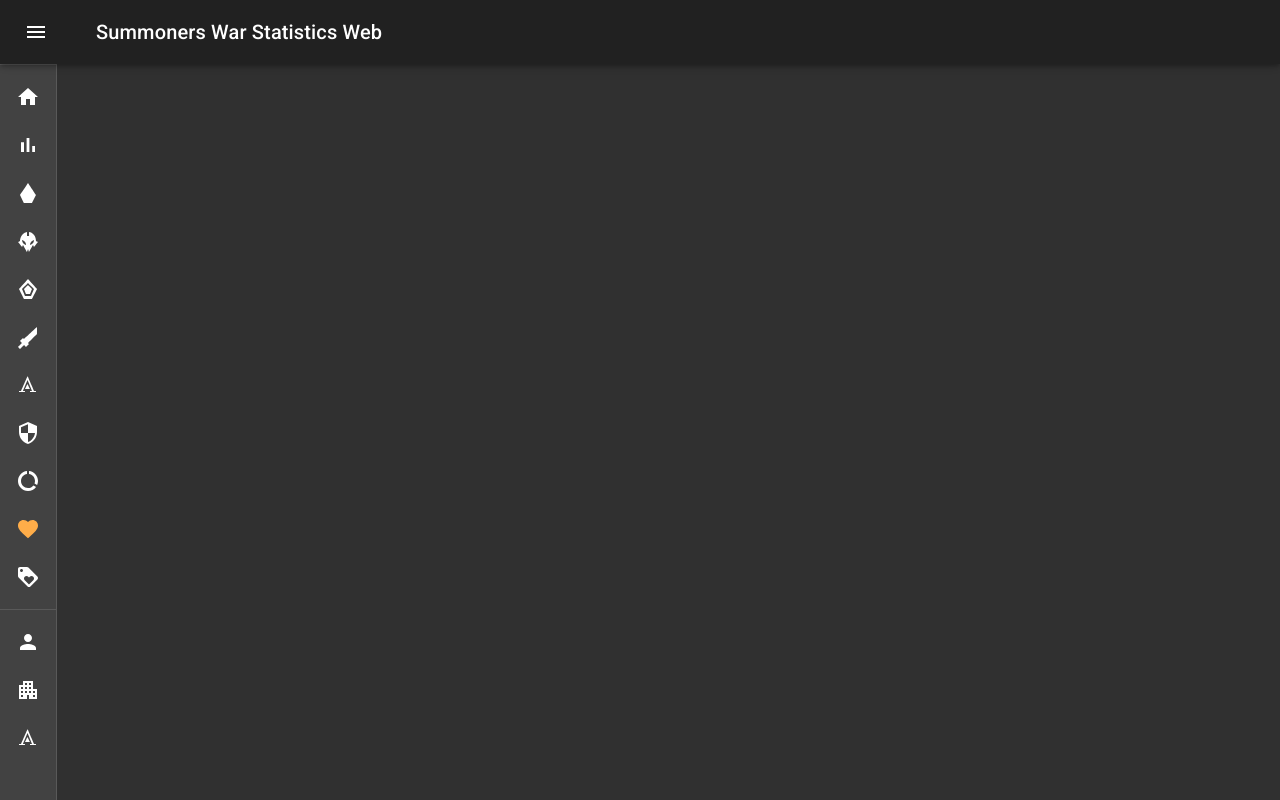
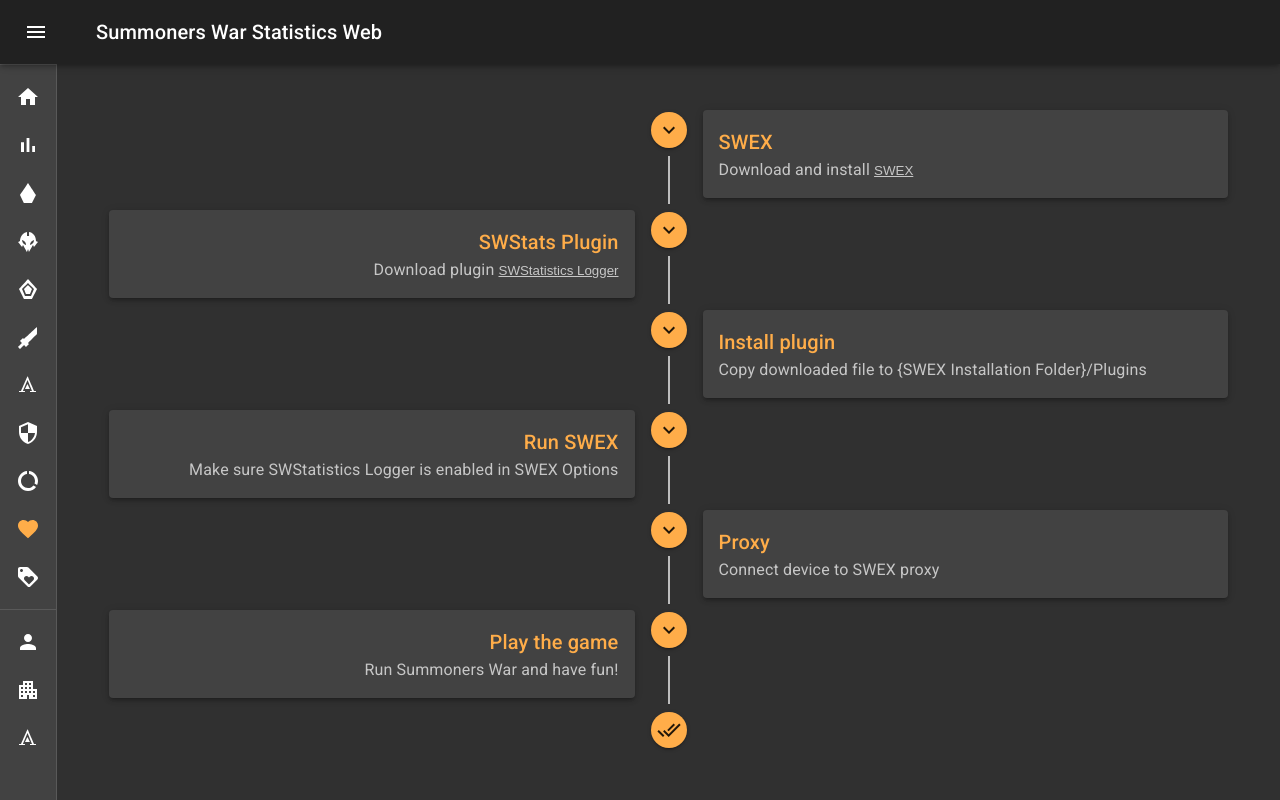
Before and after one commit to QuatZo/swstats-fe, a React (Create React App) app: page /contribute in a window 1280 px wide. Built offline with nearby package versions, Linux system fonts and the light colour scheme; no server answers.

Commit message:
Contribute Page

```diff
--- a/package.json
+++ b/package.json
@@ -5,6 +5,7 @@
   "dependencies": {
     "@material-ui/core": "^4.11.0",
     "@material-ui/icons": "^4.9.1",
+    "@material-ui/lab": "^4.0.0-alpha.56",
     "@testing-library/jest-dom": "^5.11.6",
     "@testing-library/react": "^11.1.2",
     "@testing-library/user-event": "^12.2.2",
--- a/src/App.js
+++ b/src/App.js
@@ -8,7 +8,10 @@
 import CssBaseline from '@material-ui/core/CssBaseline'
 
 import theme from './exts/theme'
-import Home from './pages/Home';
+import {
+  Home,
+  Contribute
+} from './pages';
 import Layout from './exts/Layout';
 
 function App() {
@@ -18,6 +21,7 @@
         <CssBaseline />
         <Layout>
           <Route exact path="/" component={Home} />
+          <Route exact path="/contribute" component={Contribute} />
         </Layout>
       </ThemeProvider>
     </Router>
--- a/src/exts/theme.js
+++ b/src/exts/theme.js
@@ -15,7 +15,7 @@
       root: {
         minWidth: 40
       }
-    }
+    },
   }
 
 });
--- a/src/pages/Contribute.js
+++ b/src/pages/Contribute.js
@@ -0,0 +1,123 @@
+import React, { useEffect, useState } from 'react';
+
+import { makeStyles, useTheme } from '@material-ui/core/styles';
+import Timeline from '@material-ui/lab/Timeline';
+import TimelineItem from '@material-ui/lab/TimelineItem';
+import TimelineSeparator from '@material-ui/lab/TimelineSeparator';
+import TimelineConnector from '@material-ui/lab/TimelineConnector';
+import TimelineContent from '@material-ui/lab/TimelineContent';
+import TimelineDot from '@material-ui/lab/TimelineDot';
+
+import ExpandMoreIcon from '@material-ui/icons/ExpandMore';
+import DoneAllIcon from '@material-ui/icons/DoneAll';
+
+import Paper from '@material-ui/core/Paper';
+import Typography from '@material-ui/core/Typography';
+import { ButtonBase } from '@material-ui/core';
+import { Link } from 'react-router-dom';
+
+export default function Contribute(){
+    const classes = useStyles();
+    const theme = useTheme();
+    const mobile = window.innerWidth <= theme.breakpoints.values.sm;
+
+    const data = [
+        {
+            title: "SWEX",
+            desc: "Download and install ",
+            obj: <ButtonBase><Link href="https://github.com/Xzandro/sw-exporter/releases" variant="body1" className={classes.link}>SWEX</Link></ButtonBase>,
+        },
+        {
+            title: "SWStats Plugin",
+            desc: "Download plugin ",
+            obj: <ButtonBase><Link href="https://github.com/QuatZo/swex-plugins/releases" variant="body1" className={classes.link}>SWStatistics Logger</Link></ButtonBase>,
+        },
+        {
+            title: "Install plugin",
+            desc: "Copy downloaded file to {SWEX Installation Folder}/Plugins"
+        },
+        {
+            title: "Run SWEX",
+            desc: "Make sure SWStatistics Logger is enabled in SWEX Options"
+        },
+        {
+            title: "Proxy",
+            desc: "Connect device to SWEX proxy"
+        },
+        {
+            title: "Play the game",
+            desc: "Run Summoners War and have fun!"
+        },
+    ]
+
+    return (
+        <div className={classes.root}>
+            <Timeline align={mobile ? "left" : "alternate"}>
+                {data.map((item) => (
+                    <TimelineItem className={classes.timelineSeparator}>
+                        <TimelineSeparator>
+                            <TimelineDot color="secondary">
+                                <ExpandMoreIcon />
+                            </TimelineDot>
+                            <TimelineConnector />
+                        </TimelineSeparator>
+                        <TimelineContent>
+                            <Paper elevation={3} className={classes.paper}>
+                                <Typography variant="h6" className={classes.title}>
+                                    {item.title}
+                                </Typography>
+                                <Typography variant="body1">
+                                    {item.desc} {item.obj}
+                                </Typography>
+                            </Paper>
+                        </TimelineContent>
+                    </TimelineItem>
+                ))}
+                <TimelineItem className={classes.timelineSeparator}>
+                    <TimelineSeparator>
+                        <TimelineDot color="secondary">
+                            <DoneAllIcon />
+                        </TimelineDot>
+                    </TimelineSeparator>
+                    <TimelineContent>
+                    </TimelineContent>
+                </TimelineItem>
+            </Timeline>
+        </div>
+    )
+}
+
+const useStyles = makeStyles((theme) => ({
+    root: {
+        flexGrow: 1,
+    },
+    title: {
+        color: theme.palette.secondary.main,
+    },
+    paper: {
+        padding: theme.spacing(2),
+        color: theme.palette.text.secondary,
+    },
+    media: {
+        objectFit: "fill",
+        maxHeight: 140,
+        [theme.breakpoints.down('sm')]: {
+            maxHeight: 100,
+        }
+    },
+    centerText: {
+        textAlign: "center",
+        verticalAlign: "middle",
+        height: "100%",
+    },
+    link: {
+        color: theme.palette.text.secondary,
+    },
+    timelineSeparator: {
+        '&::before': {
+            [theme.breakpoints.down('xs')]: {
+                content: 'unset',
+            }
+        }
+    }
+  }));
--- /dev/null
+++ b/src/pages/index.js
@@ -0,0 +1,2 @@
+export {default as Contribute} from './Contribute'
+export {default as Home} from './Home'
```
Also changed, not shown: 1 other file (tests, documents, lock files or other folders).
